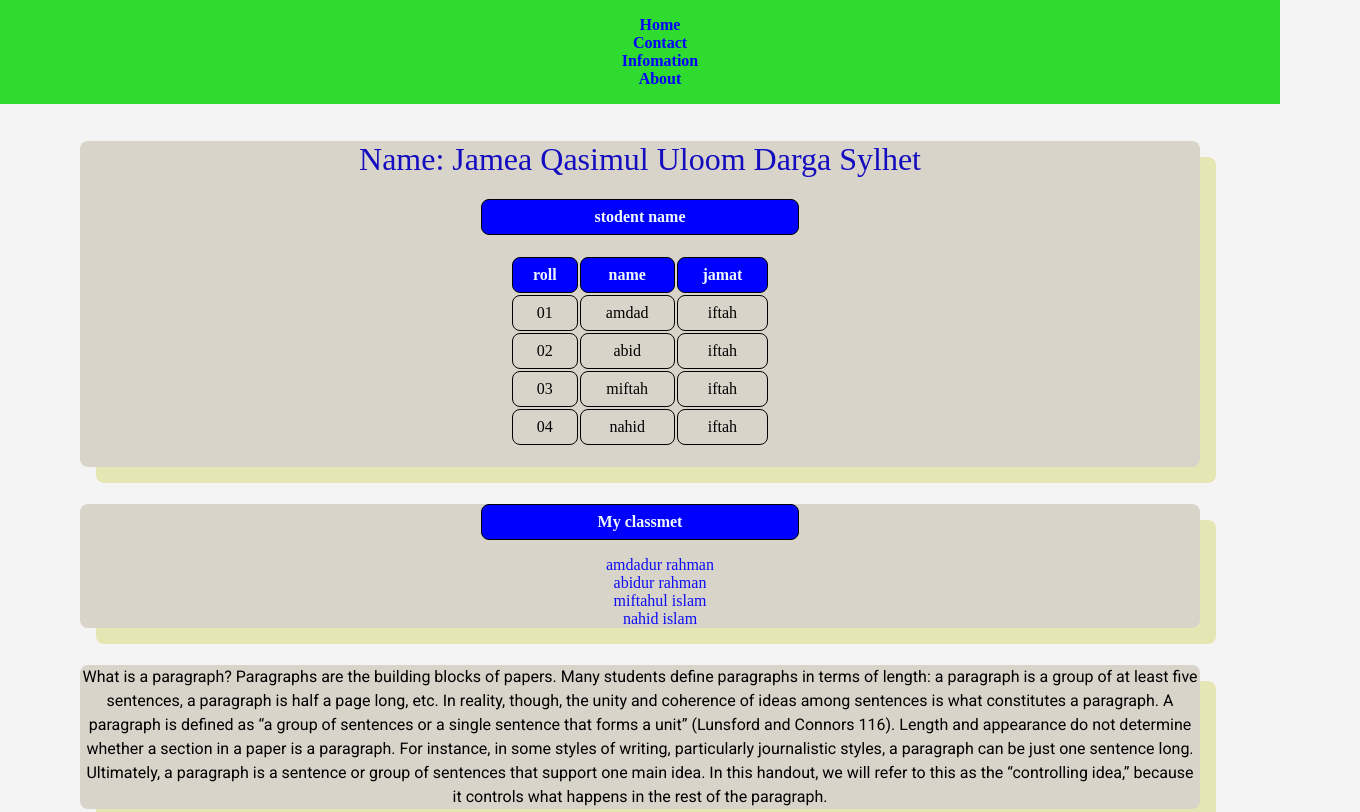
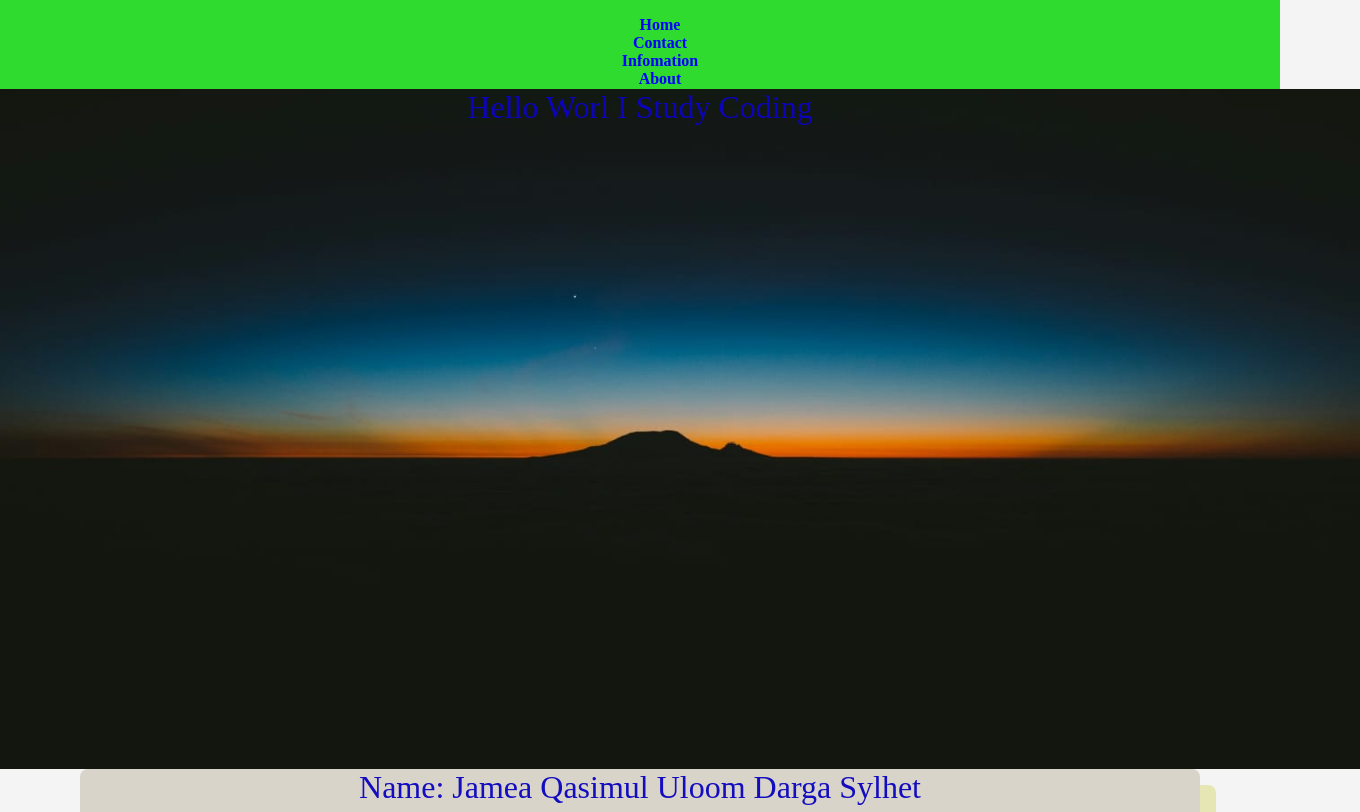
Before and after one commit to Amdadur-Rahman/madrasa, a plain HTML site: page index.html in a window 1280 px wide. Shown: the top 812 px of the page, 1360 px wide, since content can reach past the window. Drawn offline with Linux system fonts and the light colour scheme.

Commit message:
add image

```diff
--- a/information.html
+++ b/index.html
@@ -31,6 +31,15 @@
             </li>
         </ul>
     </nav>
+
+<!-- image test   -->
+
+<div id="image">
+    <h1 id="image__text">
+        Hello Worl
+    I Study Coding
+</h1>
+</div>
 
 
 <!-- this is my madrasah information -->
--- a/style.css
+++ b/style.css
@@ -57,6 +57,16 @@ table{
     text-align: center;
 }
 
+#image{
+    background-image: url('images/amdad.jpg');
+    background-position: center;
+    background-size: cover;
+    background-repeat: no-repeat;
+    height: 85vh;
+    align-items: center;
+    margin: -2.3rem -5rem;
+}
+
 
 #naver,
 #footer{
```
Also changed, not shown: images/amdad.jpg (added).
